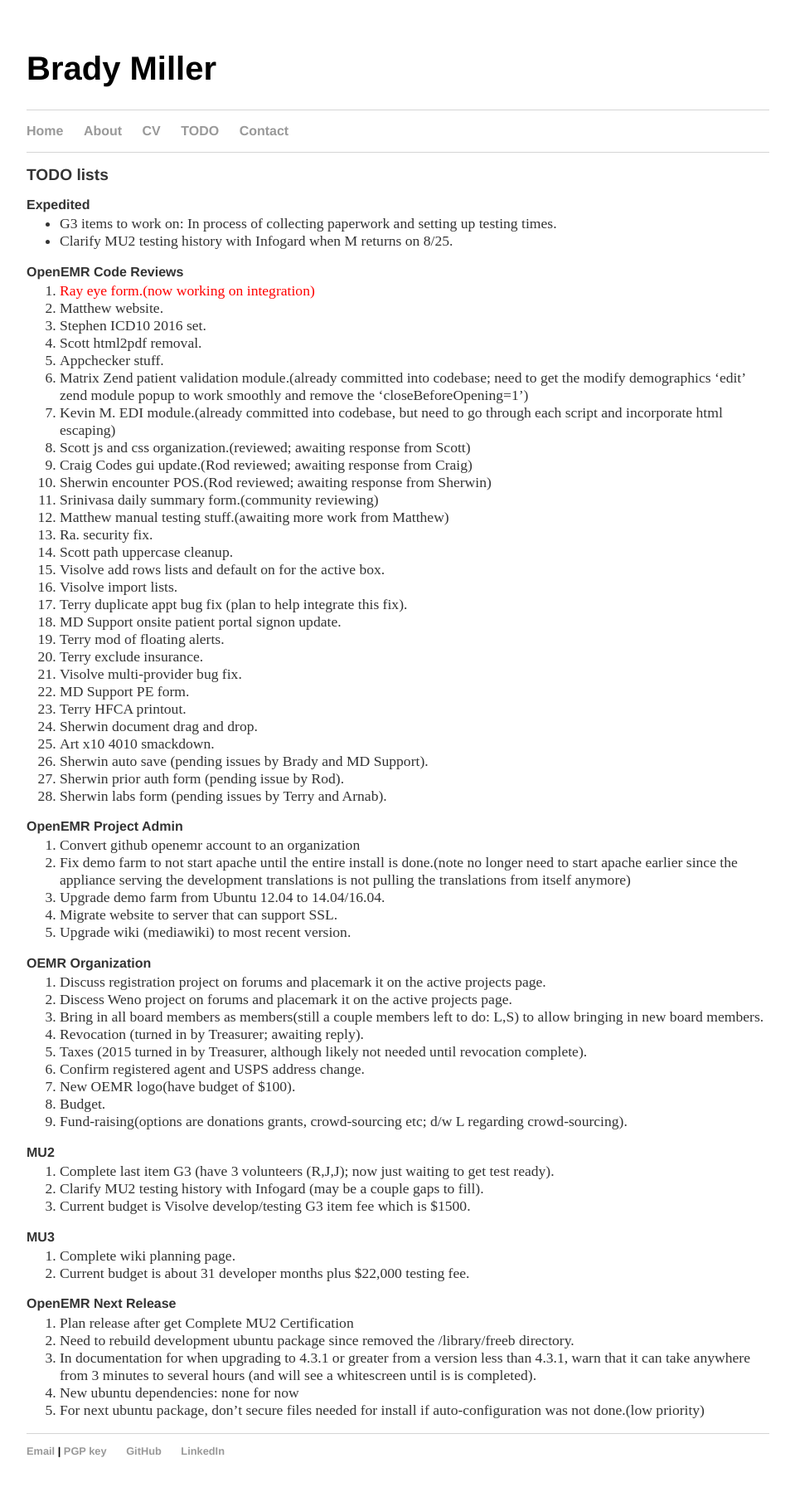
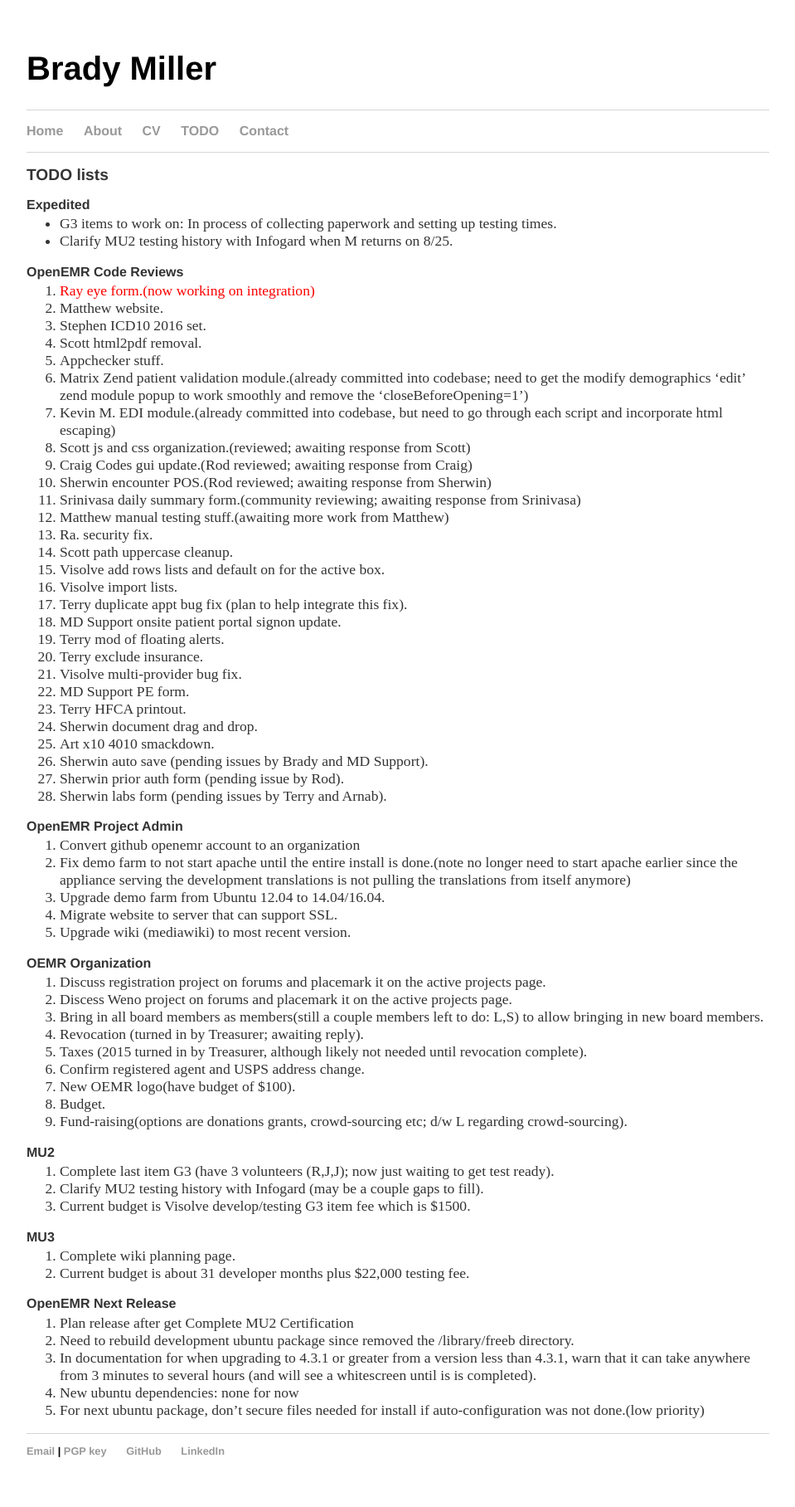
Before and after one commit to bradymiller/bradymiller.github.io, a Jekyll site: the page built from todo/index.md, in a window 1280 px wide. Shown: the whole page at 83% size, without its empty margins (160-1119 px from the left). Built offline with Jekyll 4.4.1, drawn with Linux system fonts in a browser that asks for light colours.

Commit message:
Update todo list

```diff
--- a/todo/index.md
+++ b/todo/index.md
@@ -18,7 +18,7 @@
 1. Scott js and css organization.(reviewed; awaiting response from Scott)
 1. Craig Codes gui update.(Rod reviewed; awaiting response from Craig)
 1. Sherwin encounter POS.(Rod reviewed; awaiting response from Sherwin)
-1. Srinivasa daily summary form.(community reviewing)
+1. Srinivasa daily summary form.(community reviewing; awaiting response from Srinivasa)
 1. Matthew manual testing stuff.(awaiting more work from Matthew)
 1. Ra. security fix.
 1. Scott path uppercase cleanup.
```
